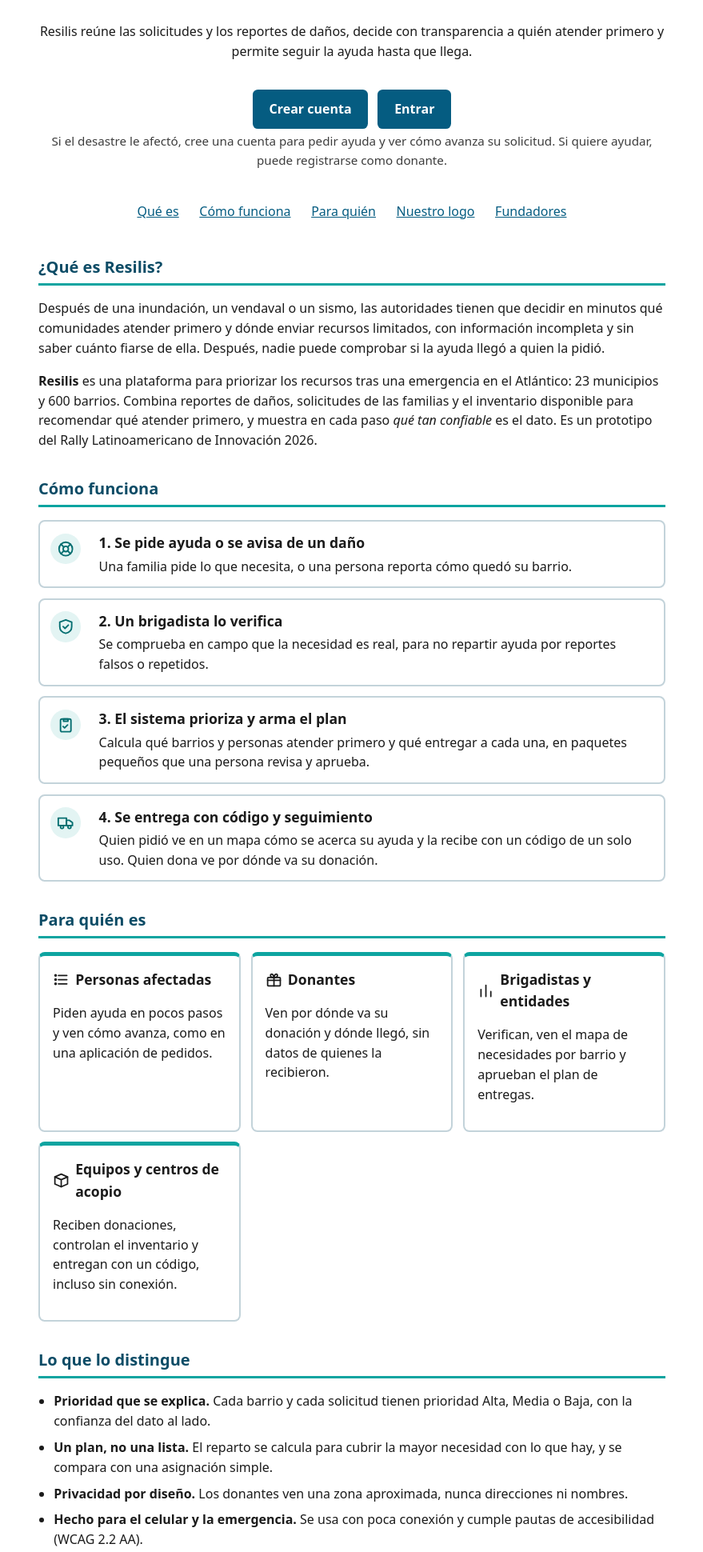
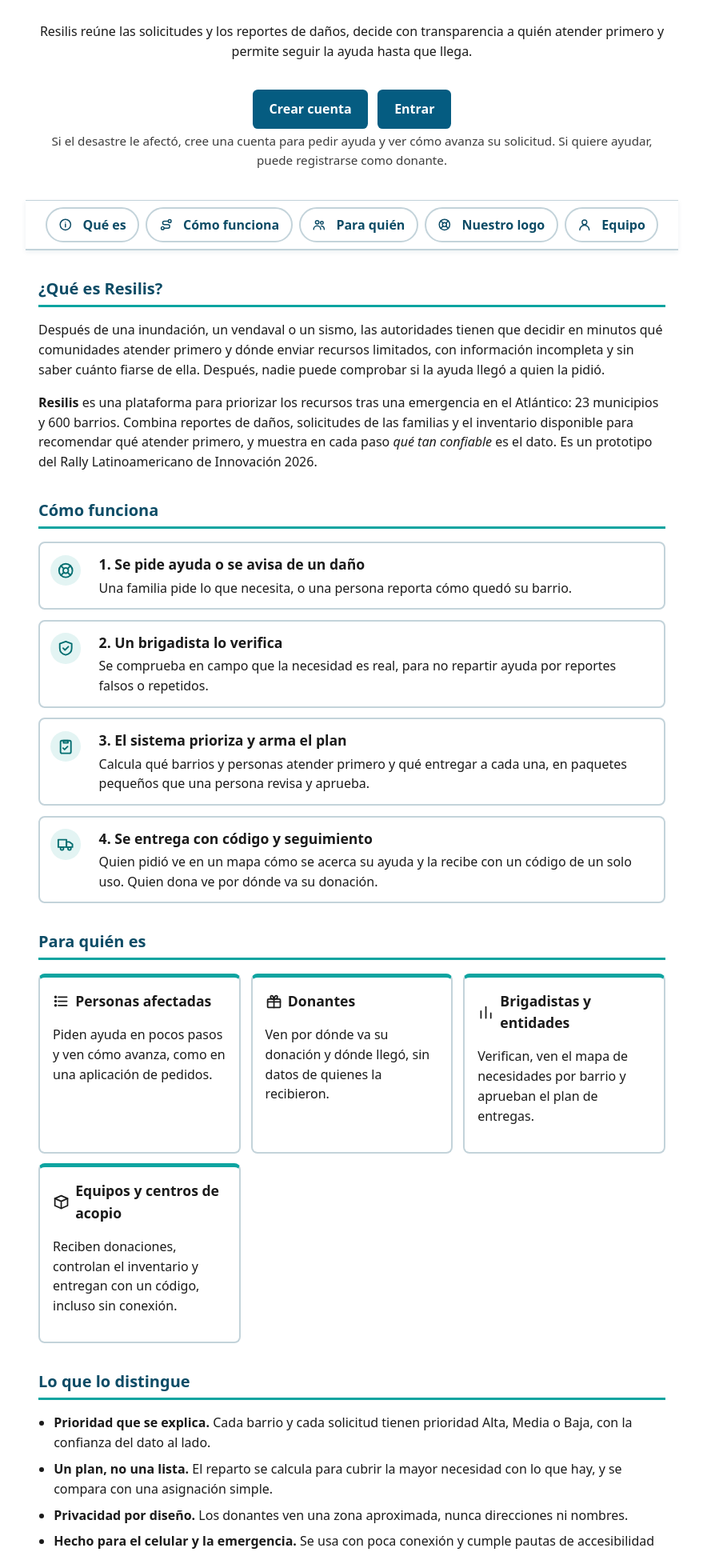
Before and after one commit to dorelysm/resilis, a FastAPI app: page / in a window 1280 px wide. Shown: the part 499-2439 px from the top of the page at 80% size, without its empty margins (200-1079 px from the left). Run offline with FastAPI, Linux system fonts and the light colour scheme; parts of the project's set-up code (start-up, migrations or seed data) failed here and were passed over.

Commit message:
Portada: barra de secciones con píldoras, iconos, fija y con sección activa
Co-Authored-By: Claude Sonnet 5.5 <noreply@anthropic.com>

```diff
--- a/prototipo/app/static/estilo.css
+++ b/prototipo/app/static/estilo.css
@@ -319,8 +319,6 @@ button.grande .icono, a.boton.grande .icono { width: 1.3em; height: 1.3em; }
 
 /* Portada pública: descripción del proyecto, infografía y fundadores */
 .portada h1 { font-size: 1.9rem; line-height: 1.2; margin: .2rem 0; }
-.indice-portada { display: flex; flex-wrap: wrap; justify-content: center; gap: .1rem .4rem; margin: .5rem 0 1rem; }
-.indice-portada a { display: inline-flex; align-items: center; min-height: 2.75rem; padding: 0 .6rem; }
 .bloque { margin: 2rem 0; }
 .bloque > h2 { border-bottom: 3px solid var(--teal); padding-bottom: .3rem; }
 .pasos-portada { list-style: none; padding: 0; margin: 1rem 0; display: grid; gap: .8rem; }
@@ -343,3 +341,16 @@ button.grande .icono, a.boton.grande .icono { width: 1.3em; height: 1.3em; }
 .fundador h4 { margin: 0; font-size: 1.1rem; }
 .fundador .rol { margin: .1rem 0 0; color: var(--texto-suave); }
 @media (min-width: 48rem) { main:has(.portada) { max-width: 52rem; } }
+
+/* Barra de secciones de la portada: contenedor propio, píldoras con icono, fija al bajar y deslizable en celular */
+.indice-portada { position: sticky; top: 0; z-index: 20; margin: 1rem -1rem 0; padding: .5rem 1rem; background: rgba(255, 255, 255, .96); border-top: 1px solid var(--borde-suave); border-bottom: 2px solid var(--borde-suave); box-shadow: 0 2px 6px rgba(13, 76, 102, .08); }
+.indice-portada ul { list-style: none; margin: 0; padding: 0; display: flex; gap: .5rem; overflow-x: auto; scroll-snap-type: x proximity; scrollbar-width: none; -webkit-overflow-scrolling: touch; }
+.indice-portada ul::-webkit-scrollbar { display: none; }
+.indice-portada li { flex: 0 0 auto; scroll-snap-align: center; }
+.indice-portada a { display: inline-flex; align-items: center; gap: .4rem; min-height: 2.75rem; padding: 0 .9rem; border: 2px solid var(--borde-suave); border-radius: 999px; background: #fff; color: var(--azul-profundo); font-weight: 600; text-decoration: none; white-space: nowrap; }
+.indice-portada a .icono { width: 1.1rem; height: 1.1rem; }
+.indice-portada a:hover { background: var(--tinte-teal); border-color: var(--teal); text-decoration: underline; }
+.indice-portada a[aria-current="location"] { background: var(--azul-profundo); border-color: var(--azul-profundo); color: #fff; }
+@media (min-width: 48rem) { .indice-portada ul { justify-content: center; } }
+.bloque > h2 { scroll-margin-top: 4.5rem; }
+@media (prefers-reduced-motion: no-preference) { html { scroll-behavior: smooth; } }
--- /dev/null
+++ b/prototipo/app/static/indice.js
@@ -0,0 +1,57 @@
+/* Índice de la portada: marca con aria-current la sección que se está leyendo y deja visible su botón en la barra.
+ * Sin JavaScript la barra funciona igual, solo que sin ese resaltado. */
+(function () {
+  'use strict';
+
+  // Devuelve el id de la sección activa: la última cuyo borde superior ya pasó la línea de lectura.
+  function activa(secciones, linea) {
+    var elegida = null;
+    for (var i = 0; i < secciones.length; i++) {
+      if (secciones[i].top <= linea) elegida = secciones[i].id;
+    }
+    return elegida;
+  }
+
+  if (typeof module !== 'undefined' && module.exports) module.exports = { activa: activa };
+  if (typeof document === 'undefined') return;
+
+  var barra = document.querySelector('.indice-portada');
+  if (!barra) return;
+  var enlaces = Array.prototype.slice.call(barra.querySelectorAll('a[href^="#"]'));
+  var ids = enlaces.map(function (a) { return a.getAttribute('href').slice(1); });
+  var carril = barra.querySelector('ul') || barra;   // la lista es lo que se desliza en celular
+  var actual = null;
+  var pendiente = false;
+
+  function marcar() {
+    pendiente = false;
+    var linea = barra.getBoundingClientRect().bottom + 24;
+    var posiciones = ids.map(function (id) {
+      var el = document.getElementById(id);
+      return { id: id, top: el ? el.getBoundingClientRect().top : Infinity };
+    });
+    var id = activa(posiciones, linea);
+    if (id === actual) return;
+    actual = id;
+    enlaces.forEach(function (a) {
+      if (a.getAttribute('href') === '#' + id) {
+        a.setAttribute('aria-current', 'location');
+        // En celular la barra se desliza: se lleva el botón activo a la vista, sin mover la página.
+        if (carril.scrollWidth > carril.clientWidth) {
+          var caja = a.getBoundingClientRect(), marco = carril.getBoundingClientRect();
+          carril.scrollLeft += caja.left - marco.left - (marco.width - caja.width) / 2;
+        }
+      } else {
+        a.removeAttribute('aria-current');
+      }
+    });
+  }
+
+  function pedir() {
+    if (!pendiente) { pendiente = true; window.requestAnimationFrame(marcar); }
+  }
+
+  window.addEventListener('scroll', pedir, { passive: true });
+  window.addEventListener('resize', pedir);
+  marcar();
+})();
--- a/prototipo/app/templates/inicio.html
+++ b/prototipo/app/templates/inicio.html
@@ -18,8 +18,15 @@
   </div>
 
   <nav class="indice-portada" aria-label="En esta página">
-    <a href="#que-es">Qué es</a><a href="#como-funciona">Cómo funciona</a><a href="#para-quien">Para quién</a><a href="#logo">Nuestro logo</a><a href="#fundadores">Fundadores</a>
+    <ul>
+      <li><a href="#que-es">{{ icono('otro') }}Qué es</a></li>
+      <li><a href="#como-funciona">{{ icono('recorrido') }}Cómo funciona</a></li>
+      <li><a href="#para-quien">{{ icono('equipos') }}Para quién</a></li>
+      <li><a href="#logo">{{ icono('ayuda') }}Nuestro logo</a></li>
+      <li><a href="#fundadores">{{ icono('cuentas') }}Equipo</a></li>
+    </ul>
   </nav>
+  <script src="/static/indice.js" defer></script>
 
   <section class="bloque" aria-labelledby="que-es">
     <h2 id="que-es">¿Qué es Resilis?</h2>
```
Also changed, not shown: prototipo/tests/test_portada.py (+41 -0 lines).
